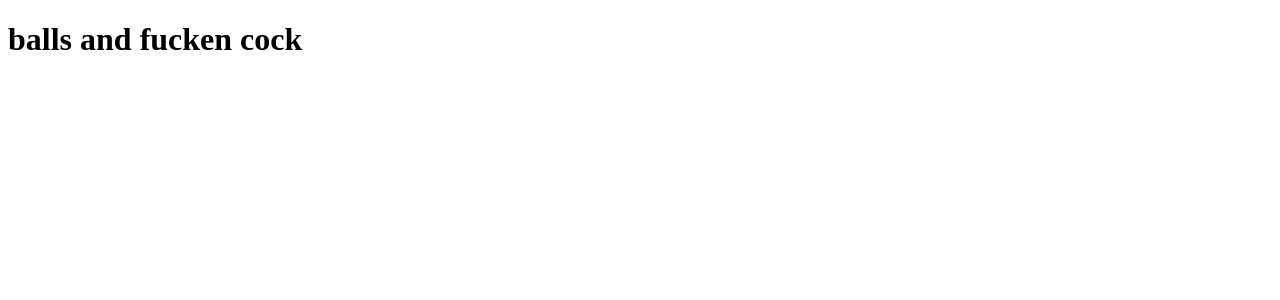
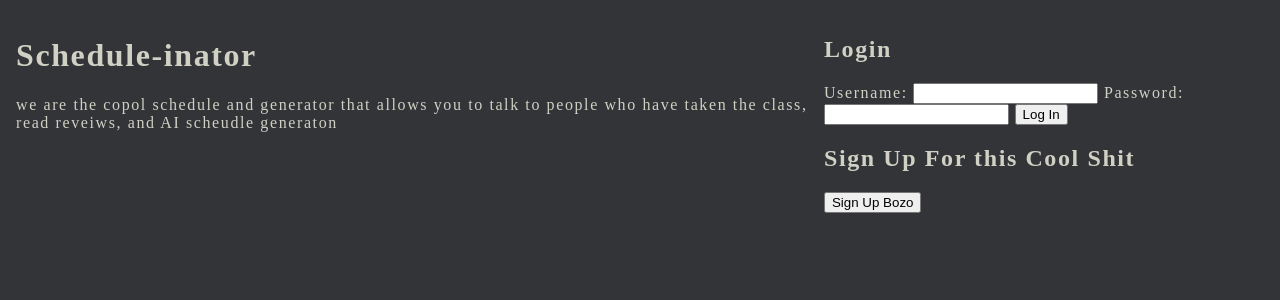
Before and after one commit to WilliamBizier/DandyHacks, a Flask app: page / in a window 1280 px wide. Shown: the top 300 px of the page. Run offline with Flask 3, Linux system fonts and the light colour scheme.

Commit message:
start page

```diff
--- a/server.py
+++ b/server.py
@@ -26,56 +26,52 @@ def index():
     return render_template('pages/index.html')
 
 
-# @app.route('/login', methods=['POST', 'GET'])
-# def login():
-#     # check if users logged in, if yes redirect to feed
-#     token = request.cookies.get('auth', None)
-#     if (token != None and database.check_token(token)):
-#         response = make_response(redirect(url_for('index', _external=True)))
-#         response.set_cookie('auth', token)
-#         return response
-#     # if the user is requesting the login form
-#     if request.method == 'GET':
-#         response = make_response(render_template('login.html', error=''), 200)
-#         response.headers['X-Content-Type-Options'] = 'nosniff'
-#         return response
-#     # submitting login form
-#     else:
-#         username = request.form.get('username', None)
-#         if username != None and username != '' and username != ' ':
-#             username = html.escape(username)
-#         else:
-#             response = make_response(render_template(
-#                 'login.html', error='Username Empty'), 200)
-#             response.headers['X-Content-Type-Options'] = 'nosniff'
-#             return response
-#         password = request.form.get('password')
-#         if (password == None or password == ''):
-#             response = make_response(render_template(
-#                 'login.html', error='password empty'), 200)
-#             response.headers['X-Content-Type-Options'] = 'nosniff'
-#             return response
-#         user = database.get_user_by_username(username)
-#         if (user == None):
-#             response = make_response(render_template(
-#                 'login.html', error='No User Found'), 200)
-#             response.headers['X-Content-Type-Options'] = 'nosniff'
-#             return response
-#         else:
-#             # Login has all info needed just need to check password hash
-#             ph = bcrypt.hashpw(password.encode(), user.salt)
-#             if ph == user.passhash:
-#                 token = secrets.token_hex()
-#                 database.set_user_token(
-#                     username, token, datetime.datetime.now(tz=datetime.timezone.utc))
-#                 response = make_response(
-#                     redirect(url_for('index', _external=True)))
-#                 response.set_cookie('auth', token)
-#                 return response
-#             response = make_response(render_template(
-#                 'login.html', error='Password Incorrect', login=login), 200)
-#             response.headers['X-Content-Type-Options'] = 'nosniff'
-#             return response
+@app.route('/login', methods=['POST', 'GET'])
+def login():
+    # Check if user is already logged in
+    token = request.cookies.get('auth', None)
+    if token is not None and database.check_token(token):
+        response = make_response(redirect(url_for('index', _external=True)))
+        response.set_cookie('auth', token)
+        return response
+
+    # Handle login form submission
+    if request.method == 'POST':
+        username = request.form.get('username', '').strip()
+        password = request.form.get('password', '').strip()
+
+        if not username:
+            error = 'Username Empty'
+        elif not password:
+            error = 'Password Empty'
+        else:
+            username = html.escape(username)
+            user = database.get_user_by_username(username)
+            if user is None:
+                error = 'No User Found'
+            else:
+                # Verify password
+                ph = bcrypt.hashpw(password.encode(), user.salt)
+                if ph == user.passhash:
+                    token = secrets.token_hex()
+                    database.set_user_token(
+                        username, token, datetime.datetime.now(tz=datetime.timezone.utc)
+                    )
+                    response = make_response(redirect(url_for('index', _external=True)))
+                    response.set_cookie('auth', token)
+                    return response
+                else:
+                    error = 'Password Incorrect'
+
+        # If there's an error, render the index page with the error message
+        response = make_response(render_template('index.html', error=error))
+        response.headers['X-Content-Type-Options'] = 'nosniff'
+        return response
+
+    # For GET requests, render the index page with no error
+    response = make_response(render_template('index.html', error=''))
+    response.headers['X-Content-Type-Options'] = 'nosniff'
+    return response
 
 
 app.run(debug=True, host='127.0.0.1', port=8080)
--- a/static/CSS-pages/index.css
+++ b/static/CSS-pages/index.css
@@ -1,4 +1,19 @@
 @import url('../global.css');
+
+
+body {
+    background-color: var(--background);
+    color: var(--text-main);
+    font-family: Jetbrains-Light;
+    letter-spacing: .1rem;
+    margin: 0;
+    display: flex;
+    justify-content: center;
+    align-items: flex-start;
+    min-height: 100vh;
+    padding: 1rem;
+    box-sizing: border-box;
+  }
 
 
 /* tablet */
--- a/templates/pages/index.html
+++ b/templates/pages/index.html
@@ -1,15 +1,51 @@
 <!DOCTYPE html>
 <html lang="en">
-  <head>
-    <title>Balls and Cock</title>
-    <link
-      rel="stylesheet"
-      href="{{url_for('send_static',path='static/CSS-pages/index.css')}}"
-    />
-  </head>
 
-  <body>
-    <h1>balls and fucken cock</h1>
+<head>
+  <title>Schedule-intaor</title>
+  <link rel="stylesheet" href="{{url_for('send_static',path='static/CSS-pages/index.css')}}" />
+</head>
 
-  </body>
+<body>
+  <!-- the yap -->
+  <div>
+    <h1> Schedule-inator</h1>
+    <p>we are the copol schedule and generator that allows you to talk to
+      people who have taken the class, read reveiws, and AI scheudle generaton </p>
+
+  </div>
+
+  <!-- sign up and login forms -->
+  <div>
+
+    <!-- log in -->
+    <div>
+      <h2>Login</h2>
+      <form action="{{ url_for('login') }}" method="POST">
+        <label for="username">Username:</label>
+        <input type="text" id="username" name="username" required>
+
+        <label for="password">Password:</label>
+        <input type="password" id="password" name="password" required>
+
+        <input type="submit" value="Log In">
+      </form>
+
+      {% if error %}
+        <p class="Error">{{ error }}</p>
+      {% endif %}
+
+
+    </div>
+    <!-- sign up -->
+    <div>
+      <h2>Sign Up For this Cool Shit</h2>
+      <button>Sign Up Bozo</button>
+
+    </div>
+
+  </div>
+
+</body>
+
 </html>
```
Also changed, not shown: static/CSS-components/navBar.css (added, +65 -0 lines), templates/components/navBar.html (+18 -0 lines), static/assets/images/Dr-Nefario.png (added).
